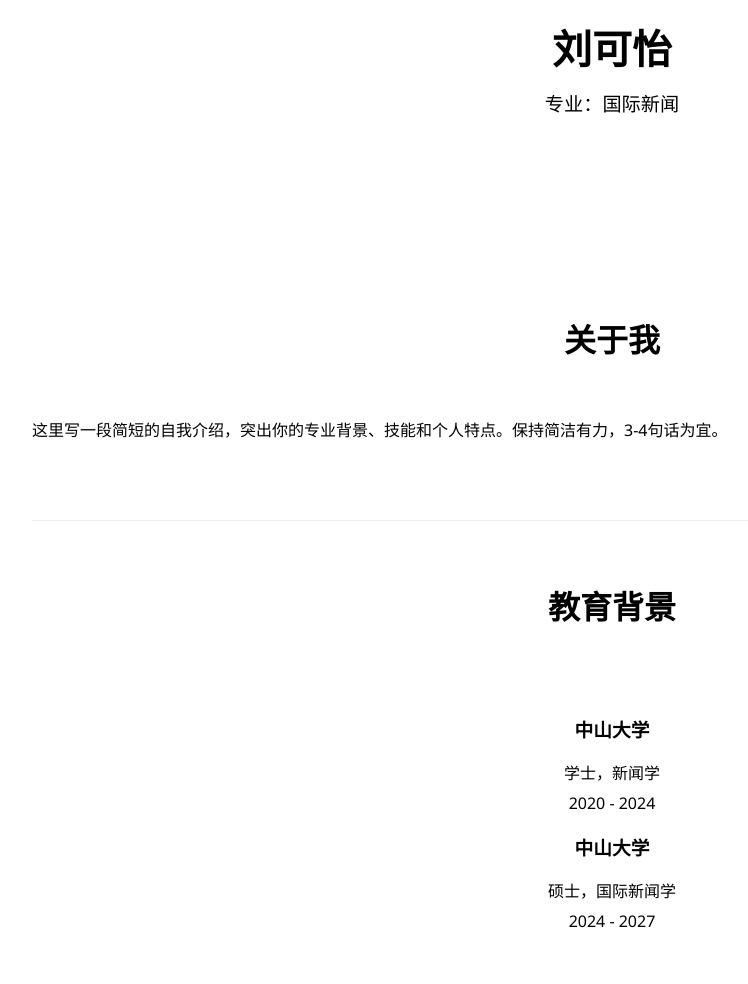
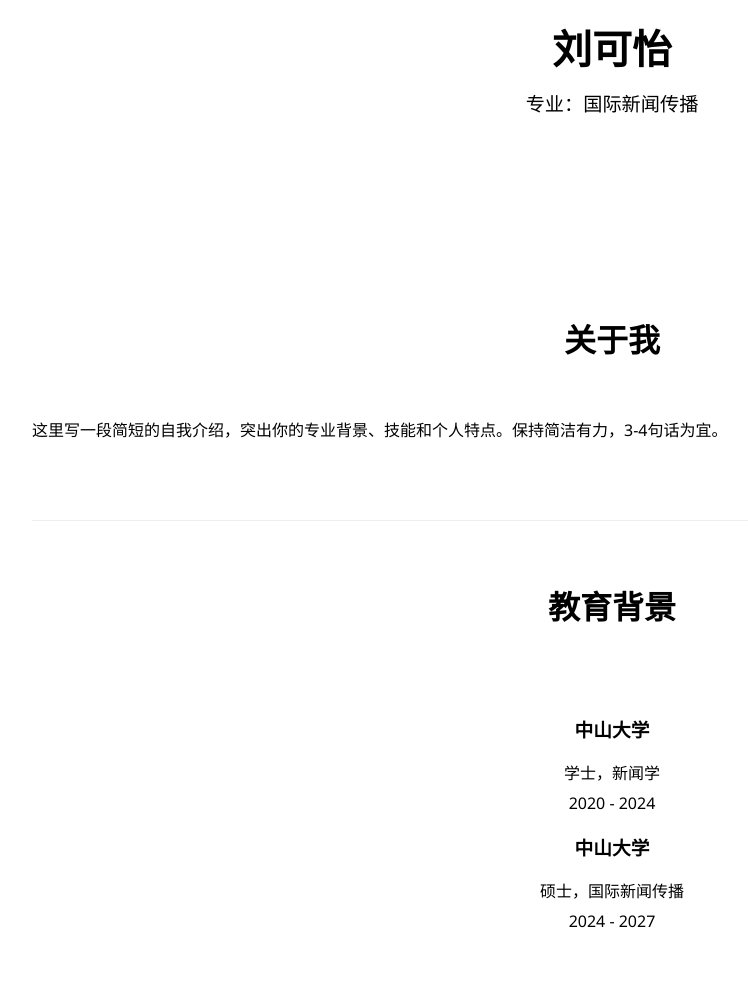
Before and after one commit to Liu-Keyi/Liu-Keyi.github.io, a plain HTML site: page index.html in a window 1280 px wide. Shown: the part 233-1217 px from the top of the page, without its empty margins (28-776 px from the left). Drawn offline with Linux system fonts and the light colour scheme.

Commit message:
Update index.html

```diff
--- a/index.html
+++ b/index.html
@@ -15,7 +15,7 @@
                     <img src="images/profile.jpg" alt="你的名字">
                 </div>
                 <h1 class="title">刘可怡</h1>
-                <p class="subtitle">专业：国际新闻</p >
+                <p class="subtitle">专业：国际新闻传播</p >
                 <div class="social-links">
                     <a href="https://linkedin.com/in/你的LinkedIn用户名" target="_blank" title="LinkedIn">
                         <i class="fab fa-linkedin"></i>
@@ -47,7 +47,7 @@
                 <p class="degree">学士，新闻学</p >
                 <p class="date">2020 - 2024</p >
                 <h3>中山大学</h3>
-                <p class="degree">硕士，国际新闻学</p >
+                <p class="degree">硕士，国际新闻传播</p >
                 <p class="date">2024 - 2027</p >
             </div>
         </section>
```
